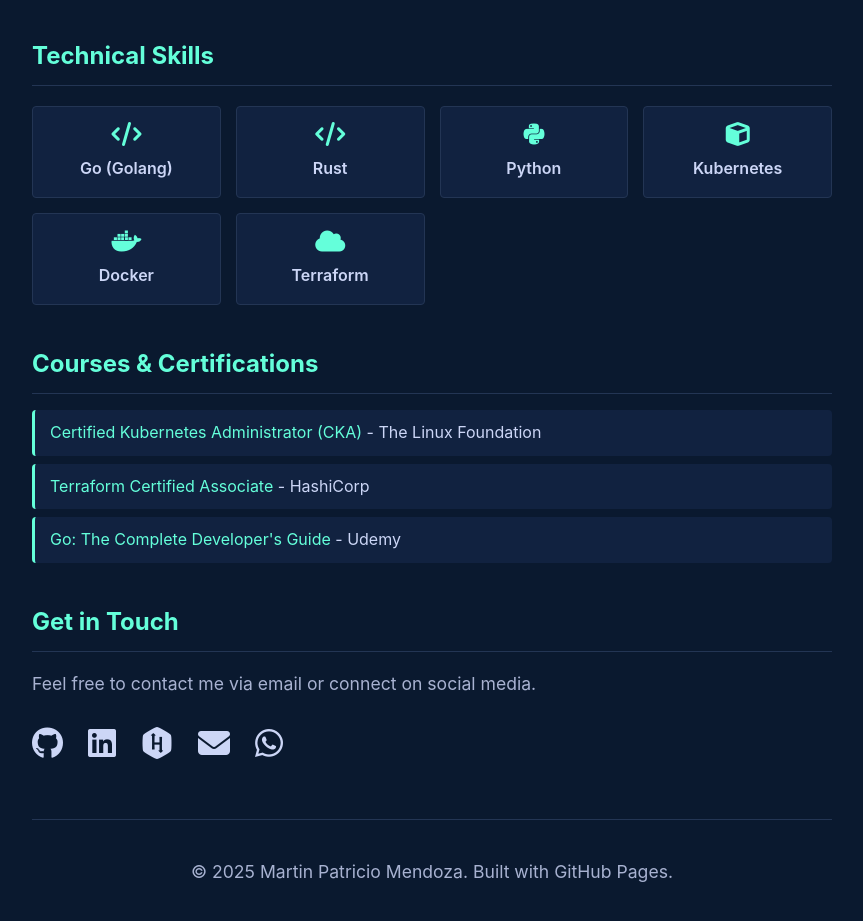
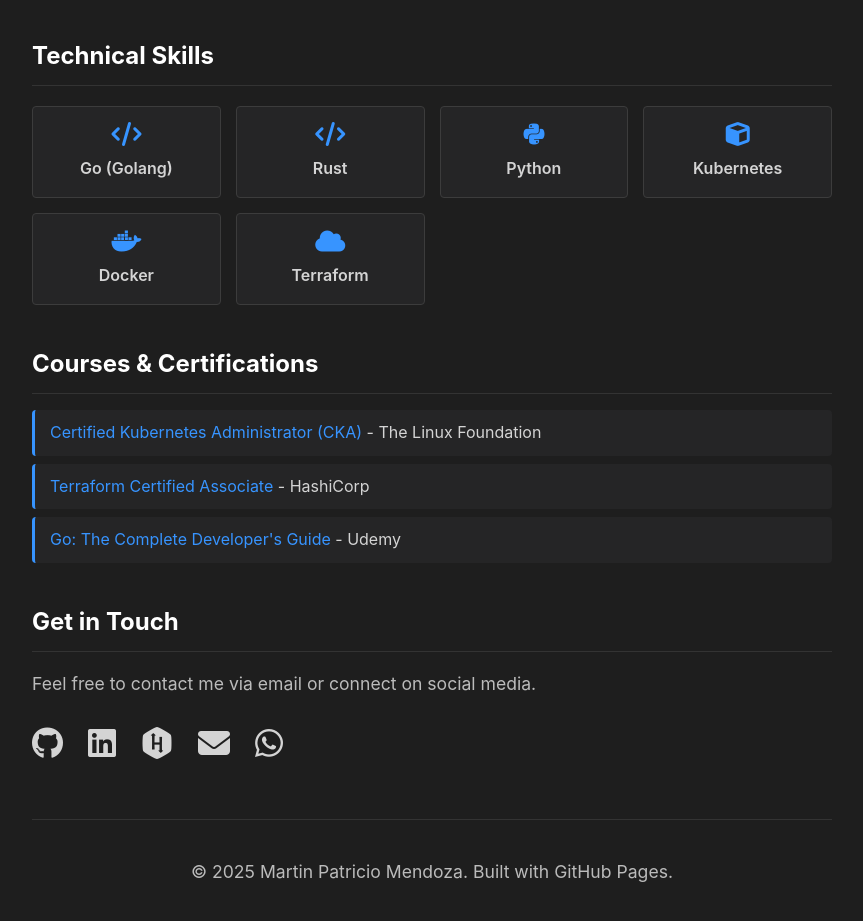
Before and after one commit to MartinPatricio/martinpatricio.github.io, a plain HTML site: page index.html in a window 1280 px wide. Shown: the part 317-1238 px from the top of the page, without its empty margins (208-1071 px from the left). Drawn offline with Linux system fonts and the light colour scheme.

Commit message:
Update styles for dark theme compatibility v1.3

```diff
--- a/style.css
+++ b/style.css
@@ -1,7 +1,7 @@
-/* ===== CONFIGURACIÓN GLOBAL ===== */
+/* ===== CONFIGURACIÓN GLOBAL (Estilo VS Code) ===== */
 body {
-    background-color: #0a192f; /* Azul oscuro/negro */
-    color: #ccd6f6; /* Color de texto principal (casi blanco) */
+    background-color: #1e1e1e; /* Fondo principal de VS Code */
+    color: #d4d4d4; /* Color de texto principal */
     font-family: -apple-system, BlinkMacSystemFont, "Segoe UI", Roboto, Helvetica, Arial, sans-serif;
     line-height: 1.6;
     margin: 0;
@@ -16,23 +16,24 @@
 
 /* ===== LÍNEAS Y TÍTULOS ===== */
 h1, h2 {
-    color: #64ffda; /* Color menta (acento) */
+    color: #ffffff; /* Títulos en blanco */
     margin-bottom: 10px;
 }
 
 h2 {
-    /* Esta es la línea elegante que pediste */
-    border-bottom: 1px solid #233554;
+    /* Línea divisoria sutil */
+    border-bottom: 1px solid #333333;
     padding-bottom: 10px;
     margin-top: 40px;
 }
 
 h1 {
     font-size: 2.5rem;
+    color: #569cd6; /* Azul de VS Code para el nombre */
 }
 
 p {
-    color: #a8b2d1; /* Un gris más suave para párrafos */
+    color: #bbbbbb; /* Un gris más suave para párrafos */
     font-size: 1.1rem;
 }
 
@@ -45,8 +46,8 @@
 }
 
 .skill-item {
-    background-color: #112240; /* Un azul un poco más claro */
-    border: 1px solid #233554;
+    background-color: #252526; /* Fondo de paneles de VS Code */
+    border: 1px solid #3c3c3c;
     border-radius: 4px;
     padding: 15px;
     font-size: 1rem;
@@ -57,14 +58,14 @@
 
 .skill-item:hover {
     transform: translateY(-5px);
-    color: #64ffda;
+    color: #3794ff; /* Azul brillante al pasar el mouse */
 }
 
 .skill-item i {
     display: block;
     font-size: 1.5rem;
     margin-bottom: 10px;
-    color: #64ffda; /* Iconos con color de acento */
+    color: #3794ff; /* Iconos en azul */
 }
 
 /* ===== SECCIÓN DE CERTIFICACIONES ===== */
@@ -74,16 +75,16 @@
 }
 
 #certifications li {
-    background-color: #112240;
+    background-color: #252526;
     padding: 10px 15px;
     margin-bottom: 8px;
     border-radius: 4px;
-    border-left: 3px solid #64ffda;
+    border-left: 3px solid #3794ff; /* Borde de acento azul */
 }
 
 /* ===== ENLACES Y CONTACTO ===== */
 a {
-    color: #64ffda; /* Color de acento para enlaces */
+    color: #3794ff; /* Color de acento para enlaces */
     text-decoration: none;
 }
 
@@ -98,13 +99,13 @@
 }
 
 .contact-links a {
-    color: #ccd6f6; /* Color normal de iconos */
+    color: #d4d4d4; /* Color normal de iconos */
     font-size: 2rem; /* Tamaño de iconos */
     transition: color 0.2s ease, transform 0.2s ease;
 }
 
 .contact-links a:hover {
-    color: #64ffda; /* Color al pasar el mouse */
+    color: #3794ff; /* Color al pasar el mouse */
     transform: translateY(-3px);
     text-decoration: none;
 }
@@ -113,7 +114,7 @@
 footer {
     text-align: center;
     margin-top: 50px;
-    border-top: 1px solid #233554;
+    border-top: 1px solid #333333;
     padding-top: 20px;
-    color: #8892b0; /* Color grisáceo */
+    color: #888888; /* Color grisáceo */
 }
```
